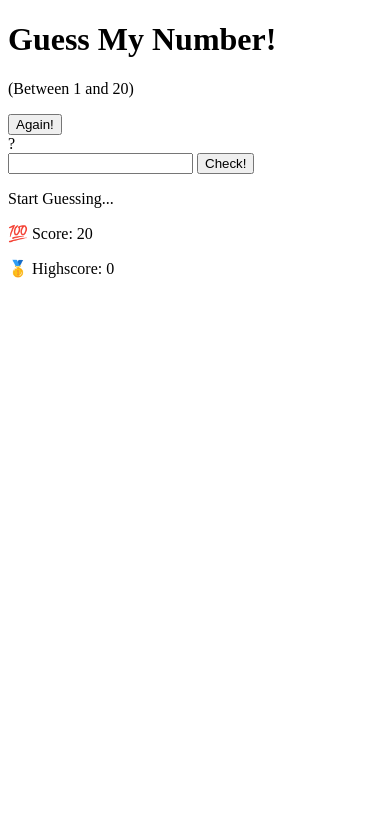
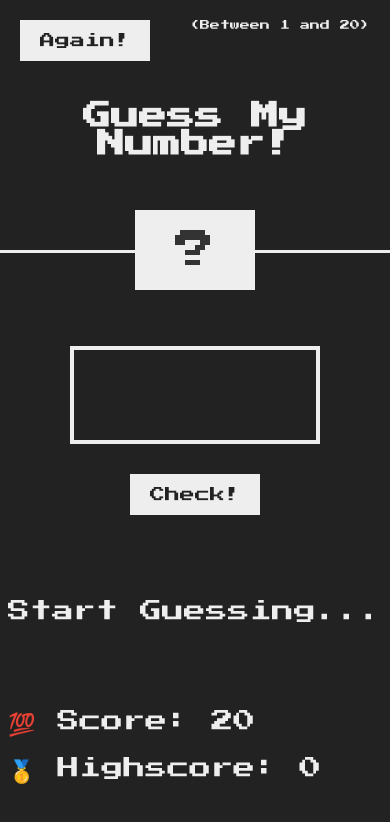
Before and after one commit to ctlemos/GuessMyNumber, a plain HTML site: page index.html in a window 390 px wide. Drawn offline with Linux system fonts and the light colour scheme.

Commit message:
css added + rwd

```diff
--- a/index.html
+++ b/index.html
@@ -4,6 +4,7 @@
     <meta charset="UTF-8">
     <meta name="viewport" content="width=device-width, initial-scale=1.0">
     <meta http-equiv="X-UA-Compatible" content="ie=edge" />
+    <link rel="icon" type="image/svg+xml" href="favicon.ico" />
     <title>Guess My Number</title>
     <link rel="stylesheet" href="styles.css">
 </head>
--- a/styles.css
+++ b/styles.css
@@ -0,0 +1,176 @@
+@import url('https://fonts.googleapis.com/css?family=Press+Start+2P&display=swap');
+
+* {
+    margin: 0;
+    padding: 0;
+    border: none;
+    box-sizing: border-box;
+}
+
+:root {
+    --light-color: #eee;
+    --dark-color: #222;
+
+    --light-gray: #ccc;
+    --dark-gray: #333;
+}
+
+html {
+    font-size: 62.5%;
+}
+
+body {
+    font-family: 'Press Start 2p', sans-serif;
+    color: var(--light-color);
+    background-color: var(--dark-color);
+}
+
+/* LAYOUT */
+header {
+    position: relative;
+    height: 35vh;
+    border-bottom: 7px solid var(--light-color);
+}
+
+main {
+    height: 65vh;
+    color: var(--light-color);
+    display: flex;
+    align-items: center;
+    justify-content: space-around;
+}
+
+.left {
+    width: 52rem;
+    display: flex;
+    flex-direction: column;
+    align-items: center;
+}
+
+.right {
+    width: 52rem;
+    font-size: 2rem;
+}
+
+/* ELEMENTS */
+h1 {
+    font-size: 4rem;
+    text-align: center;
+    position: absolute;
+    width: 100%;
+    top: 52%;
+    left: 50%;
+    transform: translate(-50%, -50%);
+}
+
+.number {
+    background-color: var(--light-color);
+    color: var(--dark-gray);
+    font-size: 6rem;
+    width: 15rem;
+    padding: 3rem 0rem;
+    text-align: center;
+    position: absolute;
+    bottom: 0;
+    left: 50%;
+    transform: translate(-50%, 50%);
+}
+
+.between {
+    font-size: 1.4rem;
+    position: absolute;
+    top: 2rem;
+    right: 2rem;
+}
+
+    /* Buttons */
+.btn {
+    border: none;
+    background-color: var(--light-color);
+    color: var(--dark-color);
+    font-size: 2rem;
+    font-family: inherit;
+    padding: 2rem 3rem;
+    cursor: pointer;
+}
+
+.btn:hover {
+    background-color: var(--light-gray);
+}
+
+.again {
+    position: absolute;
+    top: 2rem;
+    left: 2rem;
+}
+
+.guess {
+    background: none;
+    border: 4px solid var(--light-color);
+    font-family: inherit;
+    color: inherit;
+    font-size: 5rem;
+    padding: 2.5rem;
+    width: 25rem;
+    text-align: center;
+    display: block;
+    margin-bottom: 3rem;
+}
+
+.message {
+    margin-bottom: 8rem;
+    height: 3rem;
+}
+
+.label_score {
+    margin-bottom: 2rem;
+}
+
+@media screen and (max-width: 768px) {
+    /* LAYOUT */
+    header {
+        position: relative;
+        height: 30vh;
+        border-bottom: 3.5px solid var(--light-color);
+    }
+
+    main {
+        height: 68vh;
+        display: flex;
+        flex-direction: column;
+    }
+
+    .right {
+        font-size: 2.2rem;
+    }
+
+    .right, .left {
+        width: auto;
+    }
+
+    /* ELEMENTS */
+    h1 {
+        font-size: 2.8rem;
+    }
+
+    .number {
+        font-size: 4rem;
+        width: 12rem;
+        padding: 2rem 0rem;
+    }
+
+    .between {
+        font-size: 1rem;
+    }
+
+        /* Buttons */
+    .btn {
+        font-size: 1.5rem;
+        padding: 1.3rem 2rem;
+    }
+
+    .guess {
+        font-size: 4rem;
+        margin-top: 5rem;
+    }
+}
```
Also changed, not shown: favicon.ico (added), 1 other file.
